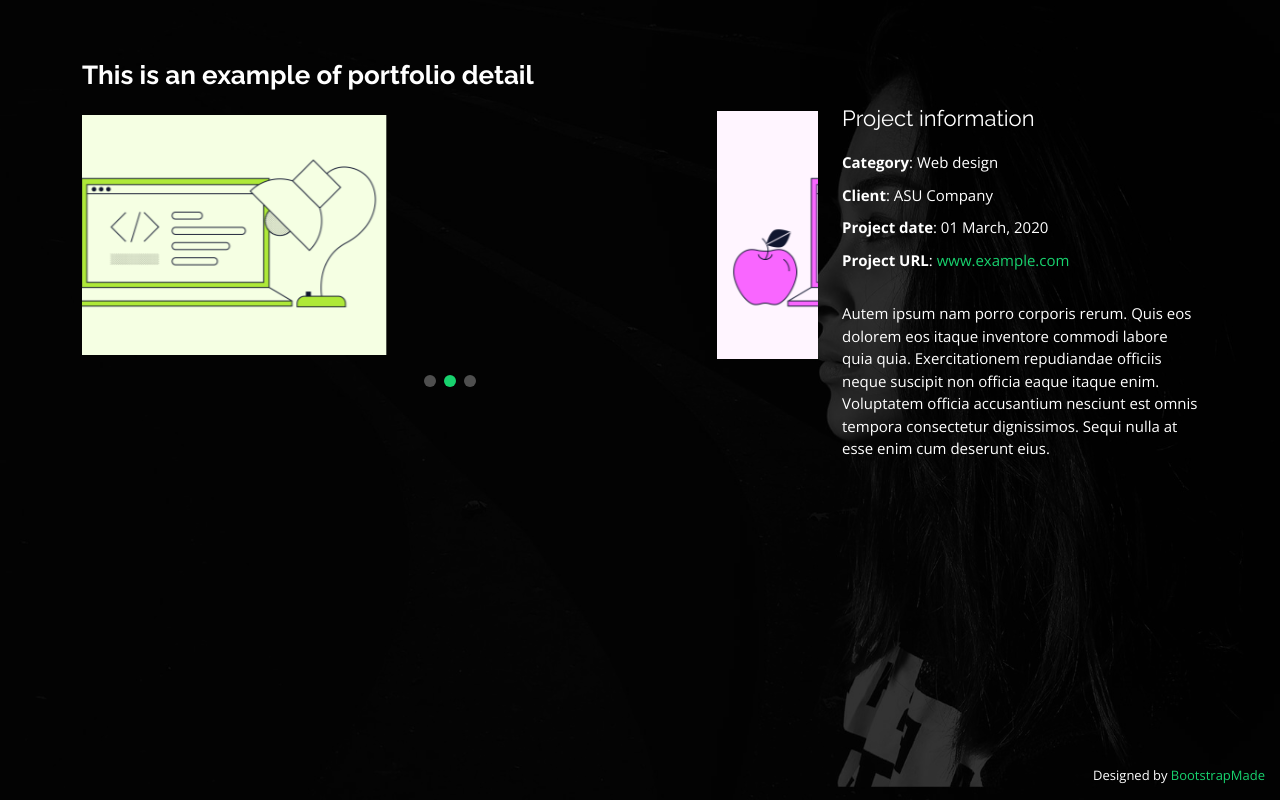
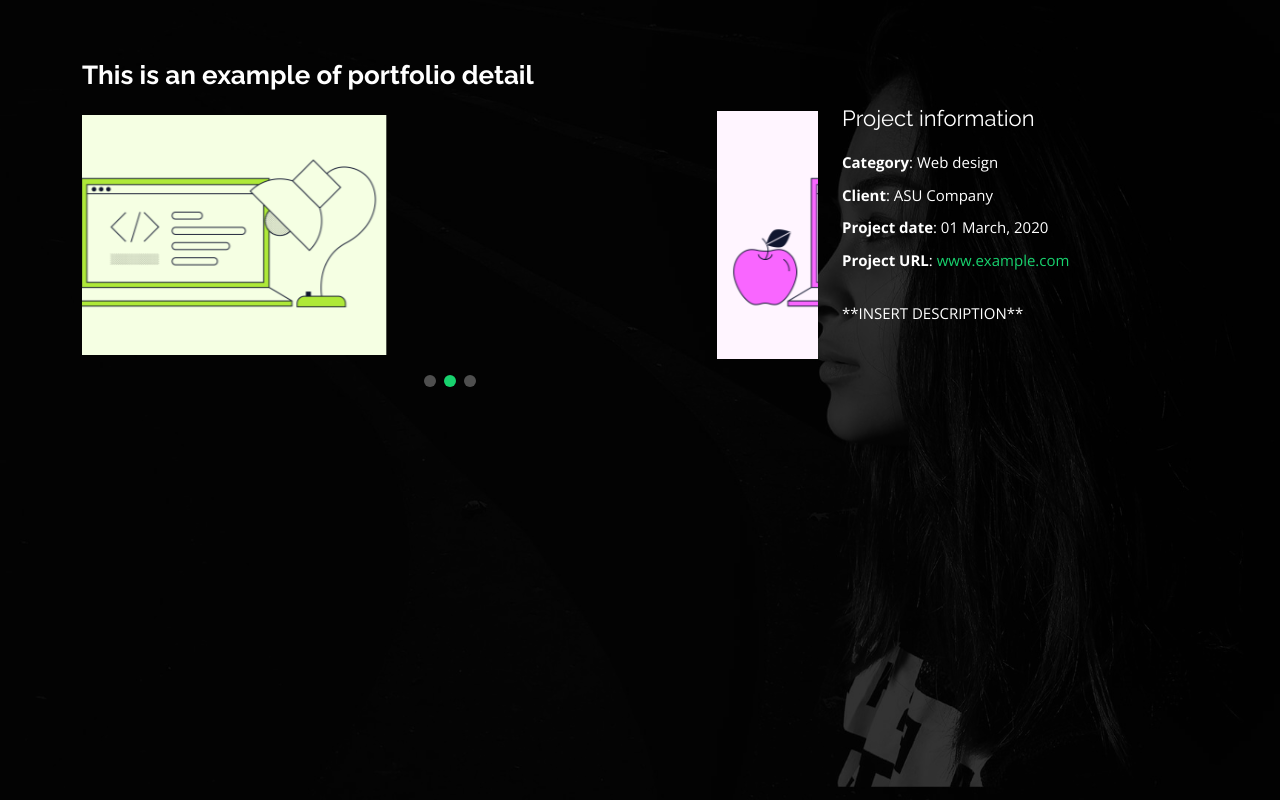
Before and after one commit to trixiezlln/TZN-Web, a plain HTML site: page portfolio-details.html in a window 1280 px wide. Drawn offline with nearby package versions, Linux system fonts and the light colour scheme.

Commit message:
Update portfolio-details.html

```diff
--- a/portfolio-details.html
+++ b/portfolio-details.html
@@ -5,7 +5,7 @@
   <meta charset="utf-8">
   <meta content="width=device-width, initial-scale=1.0" name="viewport">
 
-  <title>Portfolio Details - Personal Bootstrap Template</title>
+  <title>Details</title>
   <meta content="" name="description">
   <meta content="" name="keywords">
 
@@ -80,7 +80,7 @@
             </ul>
 
             <p>
-              Autem ipsum nam porro corporis rerum. Quis eos dolorem eos itaque inventore commodi labore quia quia. Exercitationem repudiandae officiis neque suscipit non officia eaque itaque enim. Voluptatem officia accusantium nesciunt est omnis tempora consectetur dignissimos. Sequi nulla at esse enim cum deserunt eius.
+              **INSERT DESCRIPTION**
             </p>
           </div>
 
@@ -96,7 +96,6 @@
     <!-- You can delete the links only if you purchased the pro version. -->
     <!-- Licensing information: https://bootstrapmade.com/license/ -->
     <!-- Purchase the pro version with working PHP/AJAX contact form: https://bootstrapmade.com/personal-free-resume-bootstrap-template/ -->
-    Designed by <a href="https://bootstrapmade.com/">BootstrapMade</a>
   </div>
 
   <!-- Vendor JS Files -->
```
